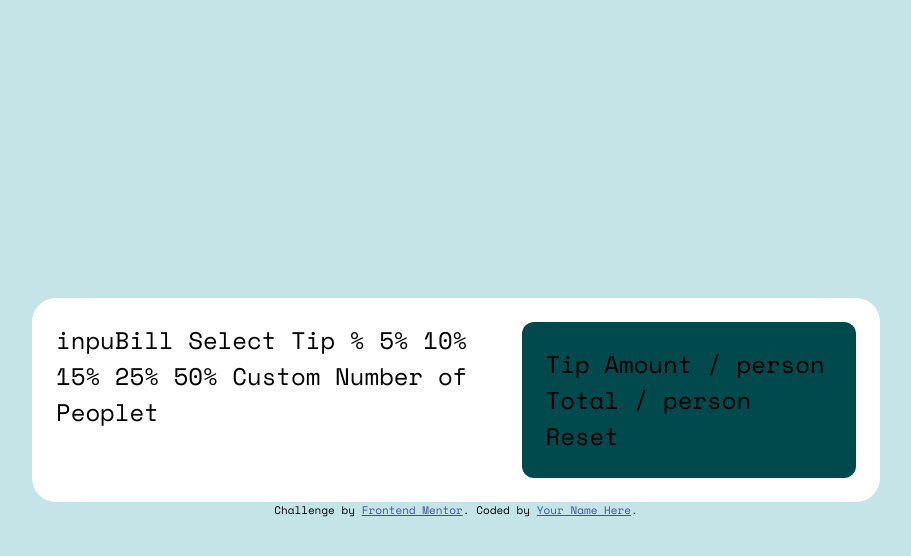
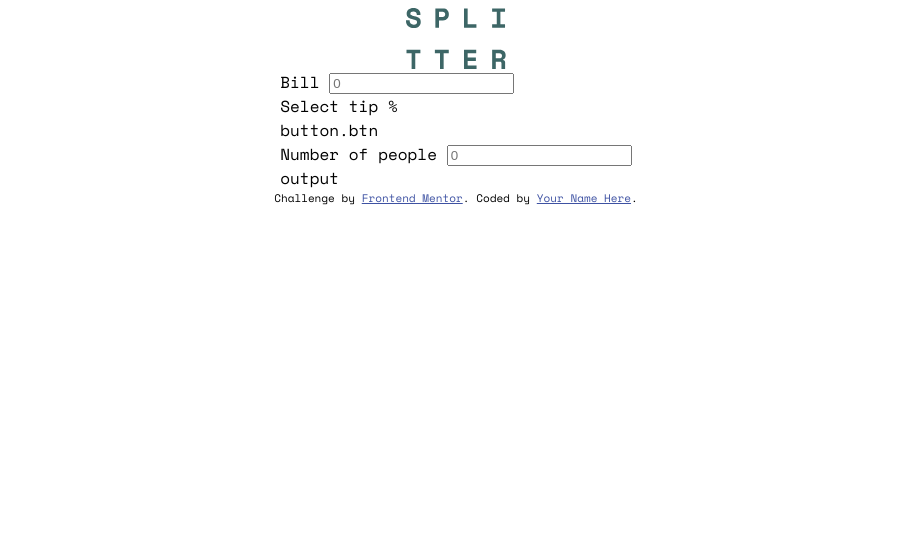
Before and after one commit to xav03tv/tip_calculator, a website: page index.html in a window 1280 px wide. Shown: the whole page, without its empty margins (184-1095 px from the left). Drawn offline with nearby package versions, Linux system fonts and the light colour scheme.

Commit message:
stucture HTML du formulaire

```diff
--- a/index.html
+++ b/index.html
@@ -5,7 +5,7 @@
   <meta name="viewport" content="width=device-width, initial-scale=1.0"> <!-- displays site properly based on user's device -->
 
   <link rel="icon" type="image/png" sizes="32x32" href="./images/favicon-32x32.png">
-  <link rel="stylesheet" href="style.css">
+  <link rel="stylesheet" href="css/style.css">
 
   <title>Frontend Mentor | Tip calculator app</title>
 
@@ -17,32 +17,30 @@
 </head>
 <body>
 
-  <div class="tipCalculator">
-    <div class="tcInput">
-      inpuBill
-
-      Select Tip %
-      5%
-      10%
-      15%
-      25%
-      50%
-      Custom
-
-      Number of Peoplet
-    </div>
-    <div class="tcOutput">
-      Tip Amount
-  / person
-
-  Total
-  / person
-
-  Reset
+  <div class="container">
+    <img src="./images/logo.svg" class="mainLogo" alt="logo">
+    <div class="tipCalc">
+      <div class="tipCalc__inputPanel">
+        <div class="formInputComponent">
+          <label class="formInputComponent__label" for="bill">Bill</label>
+          <input class="formInputComponent__txtInput formInputComponent__txtInput--icon iconDollar" type="text" placeholder="0">
+        </div>
+        <div class="formInputComponent">
+          <label class="formInputComponent__label" for="bill">Select tip %</label>
+          <div class="formInputComponent__btnList">
+            button.btn
+          </div>
+        </div>
+        <div class="formInputComponent">
+          <label class="formInputComponent__label" for="bill">Number of people</label>
+          <input class="formInputComponent__txtInput formInputComponent__txtInput--icon iconPeople" type="text" placeholder="0">
+        </div>
+      </div>
+      <div class="tipCalc__outputPanel">
+        output
+      </div>
     </div>
   </div>
-
-
 
 
 
--- /dev/null
+++ b/sass/base/_base.scss
@@ -0,0 +1,12 @@
+.container{
+    width: 1000px;
+    margin: 0 auto;
+    display: flex;
+    flex-direction: column;
+    align-items: center;
+
+}
+
+.mainLogo{
+    width: 100px;
+}
--- /dev/null
+++ b/sass/main.scss
@@ -0,0 +1,3 @@
+@import "./utils/variables";
+@import "./utils/typo";
+@import "./base/base";
--- /dev/null
+++ b/sass/utils/_typo.scss
@@ -0,0 +1,6 @@
+@import url('https://fonts.googleapis.com/css2?family=Space+Mono:wght@400;700&display=swap');
+
+
+body{
+    font-family: 'Space Mono', monospace;
+}
--- /dev/null
+++ b/sass/utils/_variables.scss
@@ -0,0 +1,8 @@
+
+$strongCyan: hsl(172, 67%, 45%);
+$veryDdarkCyan: hsl(183, 100%, 15%);
+$darkGrayishCyan: hsl(186, 14%, 43%);
+$darkGrayishCyanLight: hsl(184, 14%, 56%);
+$lightGrayishCyan: hsl(185, 41%, 84%);
+$lightGrayishCyanLight: hsl(189, 41%, 97%);
+$white: hsl(0, 0%, 100%);
```
Also changed, not shown: package.json (added, +24 -0 lines), css/style.css (added), sass/base/_logo.scss (added), style.css, 2 other files.
